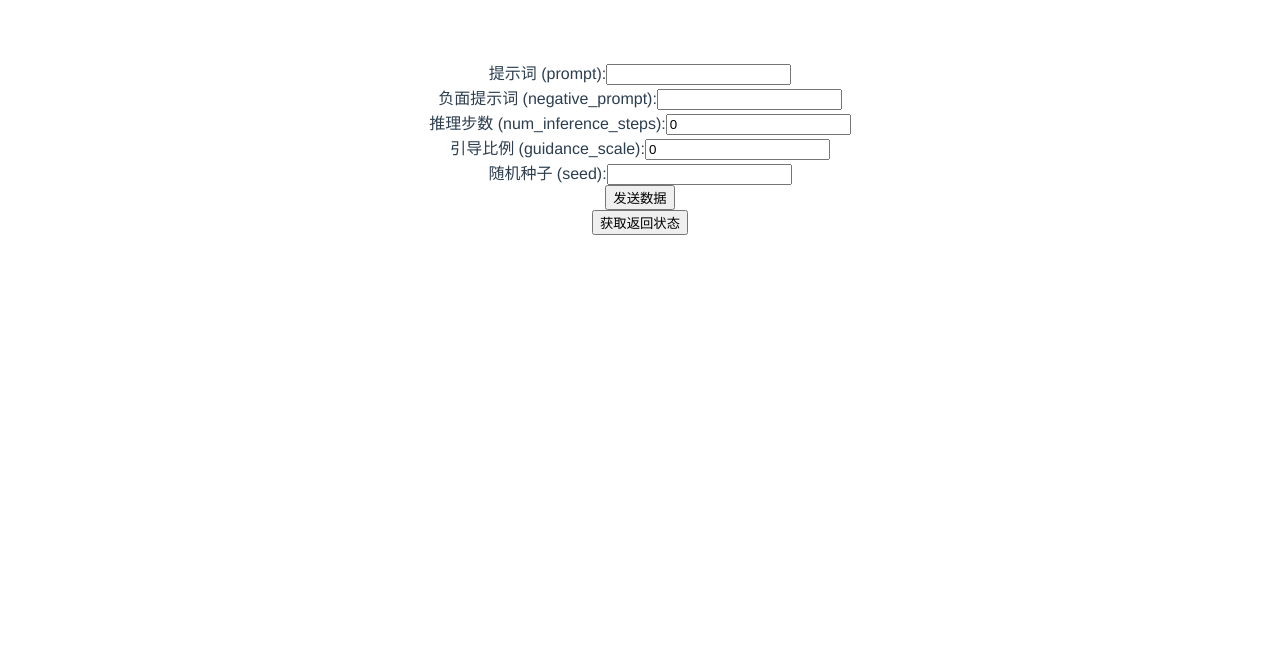
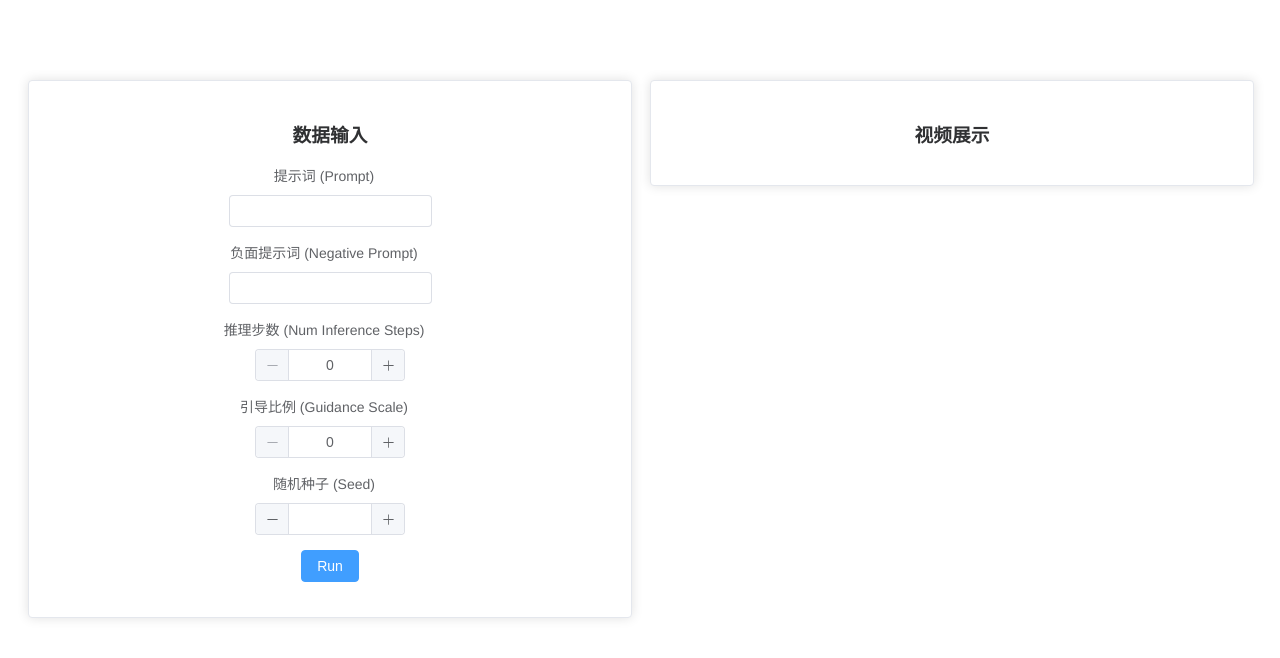
Before and after one commit to JingpuRen/generator, a Vue app: page / in a window 1280 px wide. Shown: the top 658 px of the page. Built offline with nearby package versions, Linux system fonts and the light colour scheme.

Commit message:
提示词居中展示

```diff
--- a/package.json
+++ b/package.json
@@ -10,6 +10,7 @@
   "dependencies": {
     "axios": "^1.8.1",
     "core-js": "^3.8.3",
+    "element-plus": "^2.9.5",
     "vue": "^3.2.13"
   },
   "devDependencies": {
--- a/src/App.vue
+++ b/src/App.vue
@@ -1,16 +1,16 @@
 <template>
   <div id="app">
-    <TestComponent />
+    <GeneratorComponent />
   </div>
 </template>
 
 <script>
-import TestComponent from './components/TestComponent.vue';
+import GeneratorComponent from './components/GeneratorComponent.vue'; // 修改导入路径和组件名
 
 export default {
   name: 'App',
   components: {
-    TestComponent
+    GeneratorComponent
   }
 };
 </script>
--- /dev/null
+++ b/src/components/GeneratorComponent.vue
@@ -0,0 +1,122 @@
+<template>
+  <div class="generator-component">
+    <el-row :gutter="20">
+      <!-- 左边收集数据区域 -->
+      <el-col :span="12">
+        <el-card class="box-card">
+          <h3 style="text-align: center;">数据输入</h3>
+          <el-form ref="form" :model="formData" label-width="auto" label-position="top">
+            <el-form-item label="提示词 (Prompt)">
+              <el-input v-model="formData.prompt"></el-input>
+            </el-form-item>
+            <el-form-item label="负面提示词 (Negative Prompt)">
+              <el-input v-model="formData.negative_prompt"></el-input>
+            </el-form-item>
+            <el-form-item label="推理步数 (Num Inference Steps)">
+              <el-input-number v-model="formData.num_inference_steps" :min="0" class="center-align"></el-input-number>
+            </el-form-item>
+            <el-form-item label="引导比例 (Guidance Scale)">
+              <el-input-number v-model="formData.guidance_scale" :min="0" class="center-align"></el-input-number>
+            </el-form-item>
+            <el-form-item label="随机种子 (Seed)">
+              <el-input-number v-model="formData.seed" :min="0" class="center-align"></el-input-number>
+            </el-form-item>
+            <el-form-item class="button-center">
+              <el-button type="primary" @click="sendData">Run</el-button>
+            </el-form-item>
+          </el-form>
+        </el-card>
+      </el-col>
+      <!-- 右边展示视频区域 -->
+      <el-col :span="12">
+        <el-card class="box-card">
+          <h3>视频展示</h3>
+          <video v-if="videoUrl" controls width="100%" height="300px">
+            <source :src="videoUrl" type="video/mp4">
+            您的浏览器不支持视频播放。
+          </video>
+        </el-card>
+      </el-col>
+    </el-row>
+  </div>
+</template>
+
+<script>
+import axios from 'axios';
+import { ElRow, ElCol, ElCard, ElForm, ElFormItem, ElInput, ElInputNumber, ElButton } from 'element-plus';
+
+export default {
+  name: 'GeneratorComponent',
+  components: {
+    ElRow,
+    ElCol,
+    ElCard,
+    ElForm,
+    ElFormItem,
+    ElInput,
+    ElInputNumber,
+    ElButton
+  },
+  data() {
+    return {
+      formData: {
+        prompt: '',
+        negative_prompt: '',
+        num_inference_steps: 0,
+        guidance_scale: 0,
+        seed: null
+      },
+      videoUrl: ''
+    };
+  },
+  methods: {
+    async sendData() {
+      try {
+        const requestData = {
+          prompt: this.formData.prompt,
+          negative_prompt: this.formData.negative_prompt,
+          num_inference_steps: this.formData.num_inference_steps,
+          guidance_scale: this.formData.guidance_scale
+        };
+
+        if (this.formData.seed!== null) {
+          requestData.seed = this.formData.seed;
+        }
+
+        const response = await axios.post('/api/generator', requestData);
+        this.videoUrl = response.data.url;
+      } catch (error) {
+        console.error('请求出错:', error);
+      }
+    }
+  }
+};
+</script>
+
+<style scoped>
+.generator-component {
+  padding: 20px;
+}
+.box-card {
+  width: 100%;
+}
+.el-form-item__label {
+  text-align: center; /* 将标签文本改为居中对齐 */
+  padding: 0;
+  display: block;
+  width: 100%;
+}
+.el-form-item {
+  margin-bottom: 15px;
+  display: flex;
+  justify-content: center; /* 使表单项内的子元素水平居中 */
+  align-items: center; /* 使表单项内的子元素垂直居中（如果有需要） */
+  flex-direction: column; /* 子元素垂直排列 */
+}
+.center-align {
+  margin: 0 auto; /* 使输入框在表单项中水平居中 */
+}
+.button-center {
+  text-align: center;
+}
+</style>
--- a/src/components/TestComponent.vue
+++ /dev/null
@@ -1,84 +0,0 @@
-<template>
-  <div>
-    <!-- 原有表单部分 -->
-    <form @submit.prevent="sendData">
-      <label for="prompt">提示词 (prompt):</label>
-      <input type="text" id="prompt" v-model="prompt" required><br>
-      <label for="negative_prompt">负面提示词 (negative_prompt):</label>
-      <input type="text" id="negative_prompt" v-model="negative_prompt" required><br>
-      <label for="num_inference_steps">推理步数 (num_inference_steps):</label>
-      <input type="number" id="num_inference_steps" v-model.number="num_inference_steps" required><br>
-      <label for="guidance_scale">引导比例 (guidance_scale):</label>
-      <input type="number" id="guidance_scale" v-model.number="guidance_scale" required><br>
-      <label for="seed">随机种子 (seed):</label>
-      <input type="number" id="seed" v-model.number="seed"><br>
-      <button type="submit">发送数据</button>
-    </form>
-    <!-- 视频展示部分 -->
-    <video v-if="videoUrl" controls width="640" height="360">
-      <source :src="videoUrl" type="video/mp4">
-      您的浏览器不支持视频播放。
-    </video>
-    <!-- 新增获取返回状态按钮及结果展示 -->
-    <button @click="getReturnStatus">获取返回状态</button>
-    <p v-if="returnMsg">{{ returnMsg }}</p>
-  </div>
-</template>
-
-<script>
-import axios from 'axios';
-
-export default {
-  name: 'TestComponent',
-  data() {
-    return {
-      prompt: '',
-      negative_prompt: '',
-      num_inference_steps: 0,
-      guidance_scale: 0,
-      seed: null,
-      videoUrl: '',
-      returnMsg: ''
-    };
-  },
-  methods: {
-    // 发送表单数据获取视频 URL 的方法
-    async sendData() {
-      try {
-        const requestData = {
-          prompt: this.prompt,
-          negative_prompt: this.negative_prompt,
-          num_inference_steps: this.num_inference_steps,
-          guidance_scale: this.guidance_scale
-        };
-        if (this.seed !== null) {
-          requestData.seed = this.seed;
-        }
-        const response = await axios.post('/api/generator', requestData);
-        this.videoUrl = response.data.url;
-      } catch (error) {
-        console.error('请求出错:', error);
-      }
-    },
-    // 获取后端 /return 接口返回状态的方法
-    async getReturnStatus() {
-      try {
-        const response = await axios.get('/api/return');
-        // 假设返回的是 JSON 对象，直接获取 msg 字段
-        if (response.data && response.data.msg) {
-          this.returnMsg = response.data.msg;
-        } else {
-          this.returnMsg = '未获取到有效信息';
-        }
-      } catch (error) {
-        console.error('获取返回状态出错:', error);
-        this.returnMsg = '请求出错，请检查控制台日志';
-      }
-    }
-  }
-};
-</script>
-
-<style scoped>
-/* 可以在这里添加组件的样式 */
-</style>
--- a/src/main.js
+++ b/src/main.js
@@ -1,4 +1,8 @@
 import { createApp } from 'vue'
 import App from './App.vue'
+import ElementPlus from 'element-plus'
+import 'element-plus/dist/index.css'
 
-createApp(App).mount('#app')
+const app = createApp(App)
+app.use(ElementPlus)
+app.mount('#app')
```
Also changed, not shown: src/components/HelloWorld.vue (deleted, +0 -58 lines), 1 other file (tests, documents, lock files or other folders).
